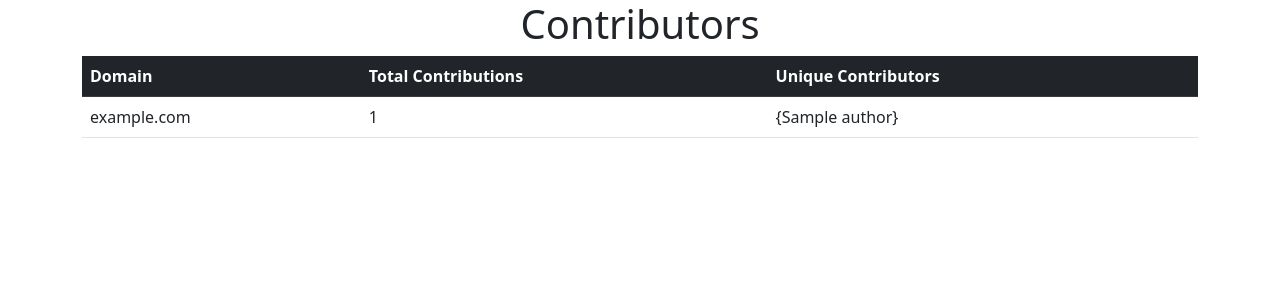
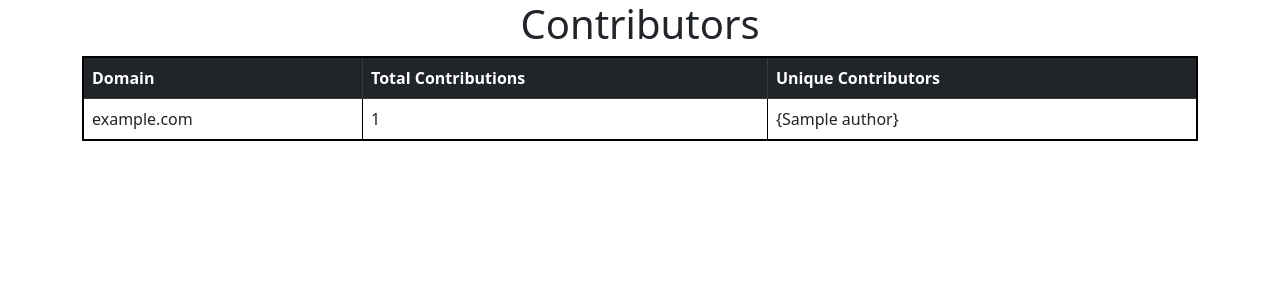
Before and after one commit to sqali/Github-Aggregator, a Flask app: page / in a window 1280 px wide. Shown: the top 300 px of the page. Run offline with Flask 3, Linux system fonts and the light colour scheme; tables that the repository leaves empty or names only in its code hold one stand-in row (values such as "Sample post"); a database or web service that is not in the repository returns one stand-in record (values such as "Sample title"); data that the repository does not hold is empty.

Commit message:
introduced dark border around the result table and updated the task list

```diff
--- a/templates/contributors.html
+++ b/templates/contributors.html
@@ -3,11 +3,16 @@
 <head>
     <title>Contributors</title>
     <link rel="stylesheet" href="https://cdn.jsdelivr.net/npm/bootstrap@5.3.0/dist/css/bootstrap.min.css">
+    <style>
+        .table-bordered {
+            border: 2px solid black;
+        }
+    </style>
 </head>
 <body>
     <div class="container">
         <h1 class="text-center">Contributors</h1>
-        <table class="table">
+        <table class="table table-bordered">
             <thead class="table-dark">
                 <tr>
                     <th>Domain</th>
@@ -29,3 +34,8 @@
                     </td>
                 </tr>
                 {% endfor %}
+            </tbody>
+        </table>
+    </div>
+</body>
+</html>
```
Also changed, not shown: README.md.
